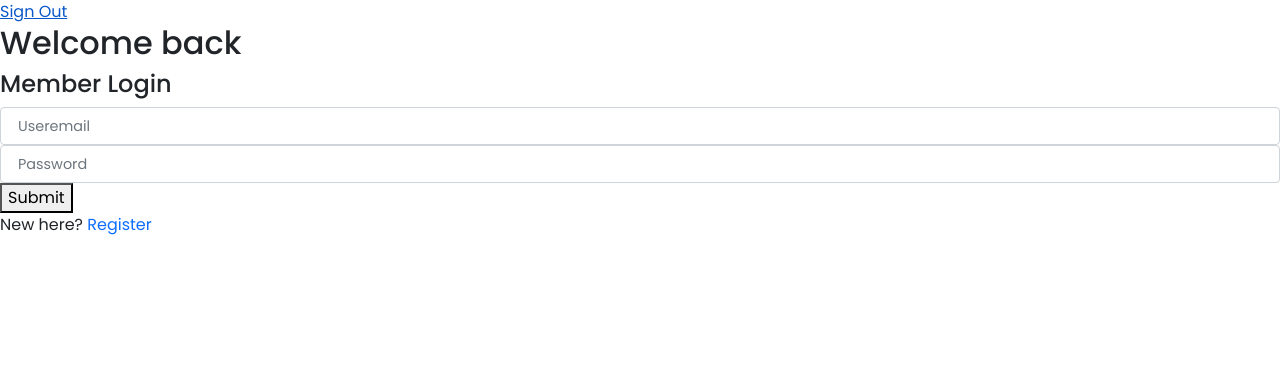
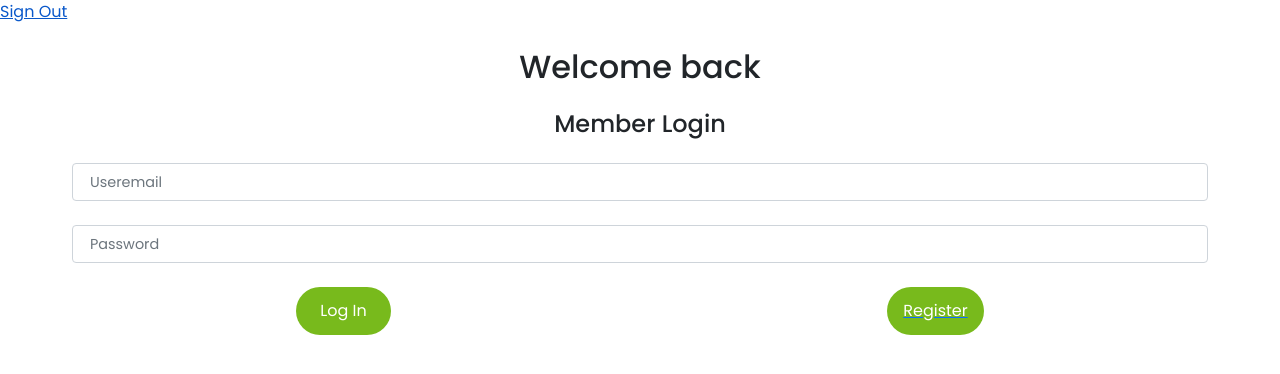
Before and after one commit to BenjaminSemah/capstone-front-end, a React (Create React App) app: page /login in a window 1280 px wide. Shown: the top 374 px of the page. Built offline with nearby package versions, Linux system fonts and the light colour scheme; no server answers.

Commit message:
Feature: Style Log in Page

```diff
--- a/src/components/auth/Signup.js
+++ b/src/components/auth/Signup.js
@@ -43,11 +43,10 @@ const Register = () => {
   }, [state]);
 
   return (
-    <section className="">
-      <div className="form-outline m-4 ">
-        <h2 className="mb-4 text-center">Welcome to your Home of Golf</h2>
+    <section className="form-outline m-4 text-center">
+      <h2 className="mb-4 ">Welcome to your Home of Golf</h2>
       <form onSubmit={registerUser}>
-          <h4 className="m-4 text-center">Register As New User</h4>
+        <h4 className="m-4">Register As New User</h4>
         <div className="form-outline mb-4">
           <input
             type="email"
@@ -89,22 +88,17 @@ const Register = () => {
             value={passwordConfirmation}
           />
         </div>
-          <div className="">
-            <div className="row">
-              <div className="col-12 text-center">
-                <button type="submit" className="btn btn-success btn-block mb-4">Register</button>
+        <div className="mt-4 d-flex justify-content-around">
+          <div>
+            <button type="submit" className="btn btn-success">Register</button>
           </div>
+          <div>
+            <Link to="/login">
+              <button type="button" className="btn btn-success px-4">Log In</button>
+            </Link>
           </div>
         </div>
       </form>
-        <div className="col-md-12 col-lg-12 col-sml-12  text-center">
-          <p>Already have an account?</p>
-          {' '}
-          <Link to="/login">
-            <button type="button" className="btn btn-success btn-block mb-4 ">Login</button>
-          </Link>
-        </div>
-      </div>
     </section>
   );
 };
--- a/src/components/auth/login.js
+++ b/src/components/auth/login.js
@@ -34,12 +34,13 @@ const Login = () => {
     }
   }, [state]);
   return (
-    <section>
-      <h2>Welcome back</h2>
+    <section className="form-outline m-4 text-center">
 
-      <form onSubmit={loginUser}>
+      <h2 className=" m-4 ">Welcome back</h2>
+
+      <form onSubmit={loginUser} className=" m-4 text-center">
         <h4>Member Login</h4>
-        <div>
+        <div className=" m-4">
           <input
             type="email"
             className="form-control"
@@ -50,7 +51,7 @@ const Login = () => {
           />
         </div>
 
-        <div>
+        <div className=" m-4">
           <input
             type="password"
             className="form-control"
@@ -60,16 +61,13 @@ const Login = () => {
             value={password}
           />
         </div>
-
-        <button type="submit">Submit</button>
+        <div className="d-flex justify-content-around">
+          <button type="submit" className="btn btn-success px-4">Log In</button>
+          <Link to="/register">
+            <button type="button" className="btn btn-success">Register</button>
+          </Link>
+        </div>
       </form>
-      <p>
-        New here?
-        {' '}
-        <Link to="/register" style={{ textDecoration: 'none' }}>
-          Register
-        </Link>
-      </p>
     </section>
   );
 };
```
Lines whose indentation alone changed are shown as unchanged.
